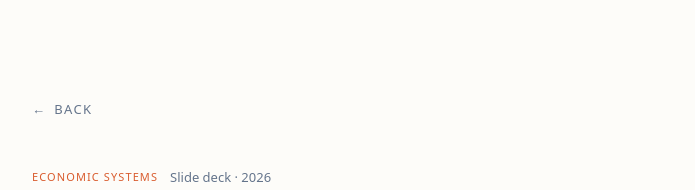
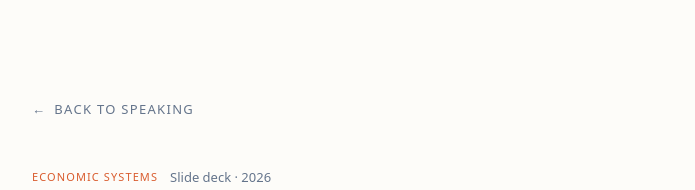
Before and after one commit to Threadigit/adetuyi.com, a Next.js app: page /resources/prosperity-engine in a window 1280 px wide. Shown: the top 190 px of the page, without its empty margins (292-987 px from the left). Built offline with nearby package versions, Linux system fonts and the light colour scheme.

Commit message:
Align resource back navigation

```diff
--- a/src/app/resources/bootstrapping-for-investors/page.tsx
+++ b/src/app/resources/bootstrapping-for-investors/page.tsx
@@ -74,7 +74,7 @@ export default function BootstrappingForInvestorsPage() {
         href="/speaking"
         className="inline-flex items-center text-[13px] font-medium uppercase tracking-widest text-muted hover:text-foreground transition-colors mb-12"
       >
-        <span className="mr-2">←</span> Back
+        <span className="mr-2">←</span> Back to speaking
       </Link>
 
       <article className="animate-fade-up">
--- a/src/app/resources/closing-the-compliance-gap/page.tsx
+++ b/src/app/resources/closing-the-compliance-gap/page.tsx
@@ -73,7 +73,7 @@ export default function ClosingTheComplianceGapPage() {
         href="/speaking"
         className="inline-flex items-center text-[13px] font-medium uppercase tracking-widest text-muted hover:text-foreground transition-colors mb-12"
       >
-        <span className="mr-2">←</span> Back
+        <span className="mr-2">←</span> Back to speaking
       </Link>
 
       <article className="animate-fade-up">
--- a/src/app/resources/prosperity-engine/page.tsx
+++ b/src/app/resources/prosperity-engine/page.tsx
@@ -70,10 +70,10 @@ export default function ProsperityEnginePage() {
         }}
       />
       <Link
-        href="/"
+        href="/speaking"
         className="inline-flex items-center text-[13px] font-medium uppercase tracking-widest text-muted hover:text-foreground transition-colors mb-12"
       >
-        <span className="mr-2">←</span> Back
+        <span className="mr-2">←</span> Back to speaking
       </Link>
 
       <article className="animate-fade-up">
```
